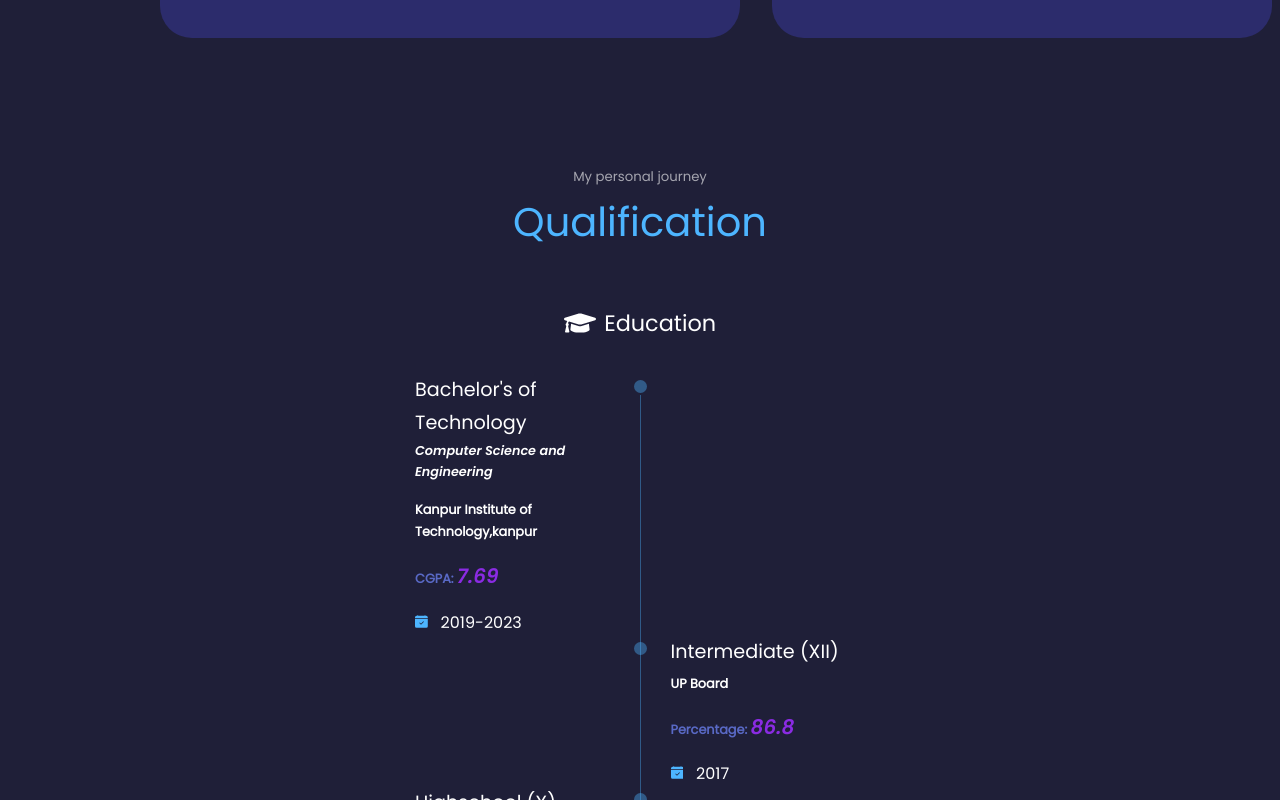
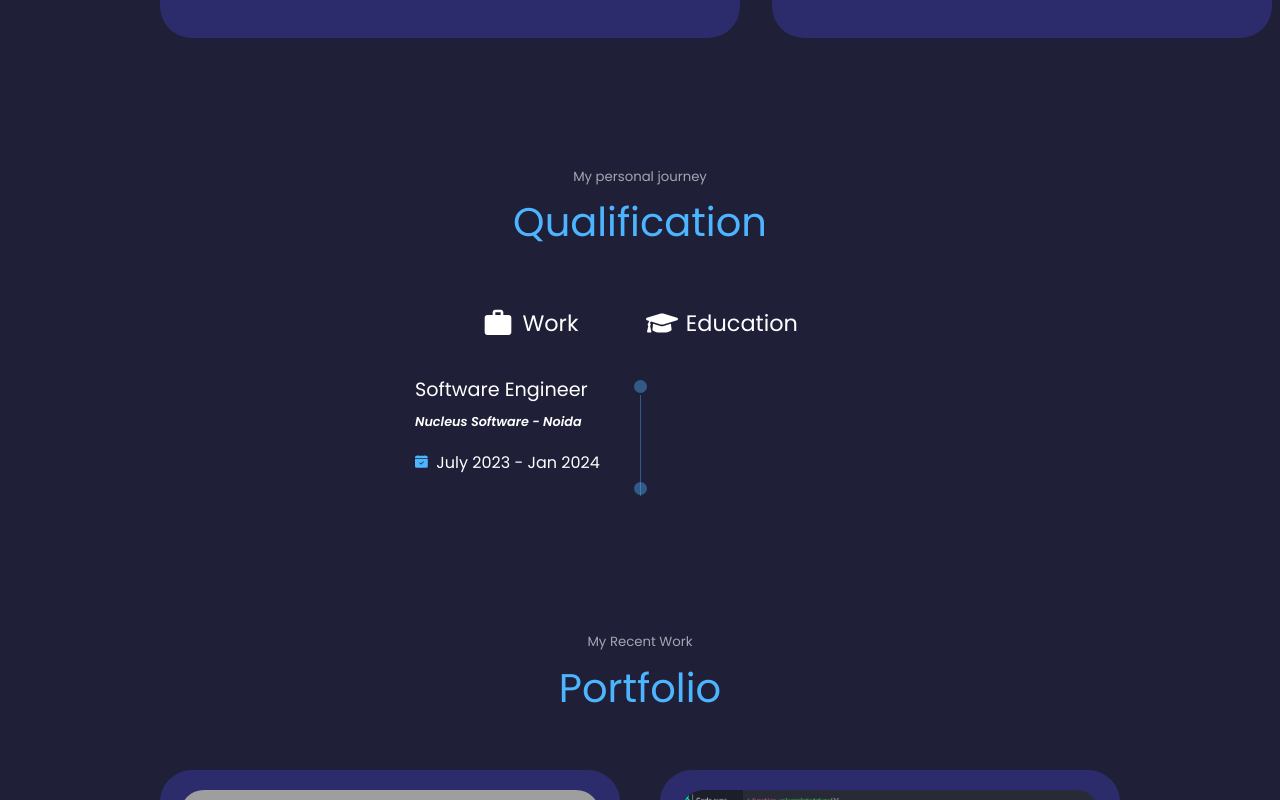
Before and after one commit to sudhanshu287/sudhanshu-portfolio, a React (Vite) app: page / in a window 1280 px wide. Shown: the part 2000-2800 px from the top of the page. Built offline with nearby package versions, Linux system fonts and the light colour scheme; grey boxes are pictures that could not be loaded.

Commit message:
qualification section is updated with work experience

```diff
--- a/src/App.jsx
+++ b/src/App.jsx
@@ -30,4 +30,4 @@ function App() {
   );
 }
 
-export default App
+export default App;
--- a/src/components/header/Header.jsx
+++ b/src/components/header/Header.jsx
@@ -13,7 +13,7 @@ function Header() {
       <div className="container header__container">
         <h5>Hello I'm</h5>
         <h1>Sudhanshu Patel</h1>
-        <h5 className="text-light">Passionate Frontend Developer</h5>
+        <h5 className="text-light">Fullstack Developer</h5>
         <CTA />
         <HeaderSocial />
         <div className="myProfileImg">
--- a/src/components/nav/Nav.css
+++ b/src/components/nav/Nav.css
@@ -13,6 +13,7 @@ nav{
     border-radius: 3rem;
     backdrop-filter:blur(15px);
 }
+
 nav a{
     background: transparent;
     padding: 0.9rem;
--- a/src/components/qualification/Qualification.css
+++ b/src/components/qualification/Qualification.css
@@ -16,6 +16,7 @@
 .button--flex{
     display: inline-flex;
     align-items: center;
+    cursor: pointer;
 }
 .qualification__tabs span{
     font-size: 1.4rem;
--- a/src/components/qualification/Qualification.jsx
+++ b/src/components/qualification/Qualification.jsx
@@ -1,20 +1,69 @@
-import React from "react";
+import React, { useState } from "react";
 import "./Qualification.css";
 import { FaGraduationCap } from "react-icons/fa";
 import { BsFillCalendarCheckFill } from "react-icons/bs";
+import { MdOutlineWork } from "react-icons/md";
 const Qualification = () => {
+  const [tab,setTab]=useState("work");
   return (
     <section className="qualification">
       <h5>My personal journey</h5>
       <h2>Qualification</h2>
       <div className="qualification__container container">
         <div className="qualification__tabs">
-          <div className="button--flex">
+          <div className="button--flex" onClick={()=>setTab('work')}>
+            <MdOutlineWork className="qualification__icon"/> &nbsp;
+            <span>Work</span>
+          </div>
+          <div className="button--flex" onClick={()=>setTab('education')}>
             <FaGraduationCap className="qualification__icon"/> &nbsp;
             <span>Education</span>
           </div>
         </div>
-        <div className="qualification__sections">
+        {tab==='work'&&<div className="qualification__sections">
+          {/* <!-- qualification content  --> */}
+          <div>
+            {/* <!-- work 1 --> */}
+            <div className="qualification__data">
+              <div>
+                <h3 className="qualification__title">
+                 Software Engineer
+                </h3>
+                <h4
+                  className="qualification__subtitle"
+                  style={{ fontStyle: "italic" }}
+                >
+                  Nucleus Software - Noida
+                </h4>
+                <span className="qualification__subtitle">
+
+                </span>
+
+                <div >
+                  <BsFillCalendarCheckFill className="qualification__calender" />
+                  <span> &nbsp;July 2023 - Jan 2024</span>
+                </div>
+              </div>
+              <div>
+                <span className="qualification__rounder"></span>
+                <span className="qualification__line"></span>
+              </div>
+            </div>
+            {/* <!-- work 2 --> */}
+            <div className="qualification__data">
+              <div></div>
+              <div>
+                <span className="qualification__rounder"></span>
+                {/* <span className="qualification__line"></span> */}
+              </div>
+
+            </div>
+
+          </div>
+        </div>}
+
+
+        {tab==='education'&&<div className="qualification__sections">
           {/* <!-- qualification content  --> */}
           <div>
             {/* <!-- qualification 1 --> */}
@@ -94,7 +143,7 @@ const Qualification = () => {
               </div>
             </div>
           </div>
-        </div>
+        </div>}
       </div>
     </section>
   );
--- a/src/index.css
+++ b/src/index.css
@@ -1,4 +1,3 @@
-
 @import url('https://fonts.googleapis.com/css2?family=Lato:wght@700&family=Poppins:ital,wght@0,400;1,600&display=swap');
 
 /* ===============CSS Variable============ */
```
